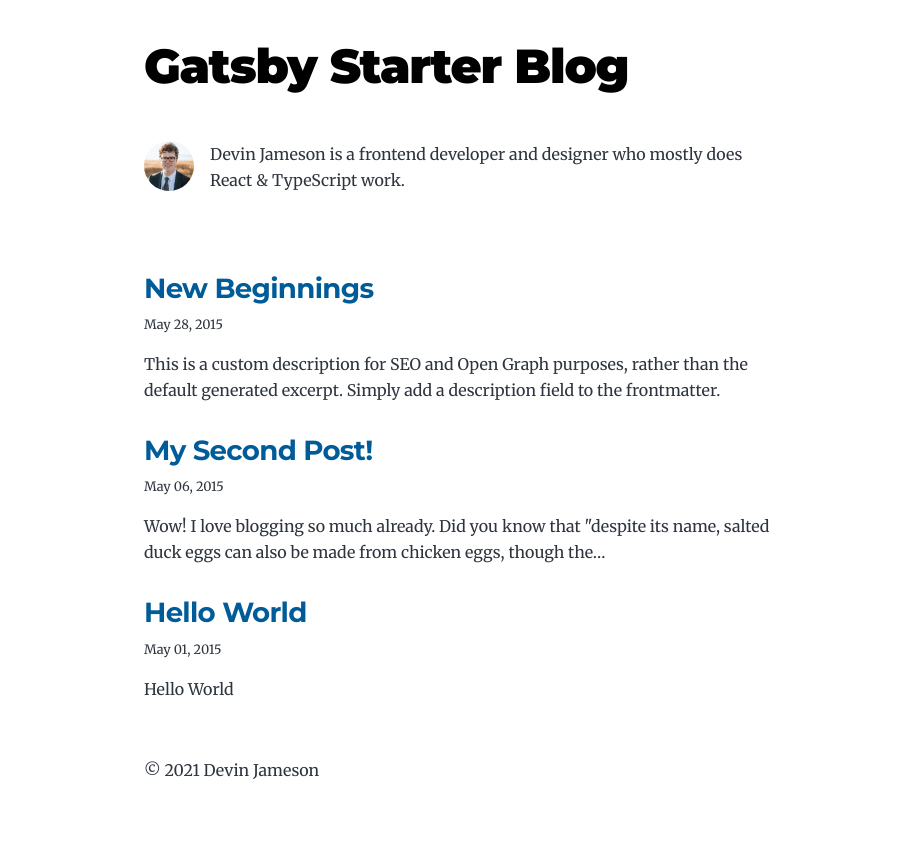
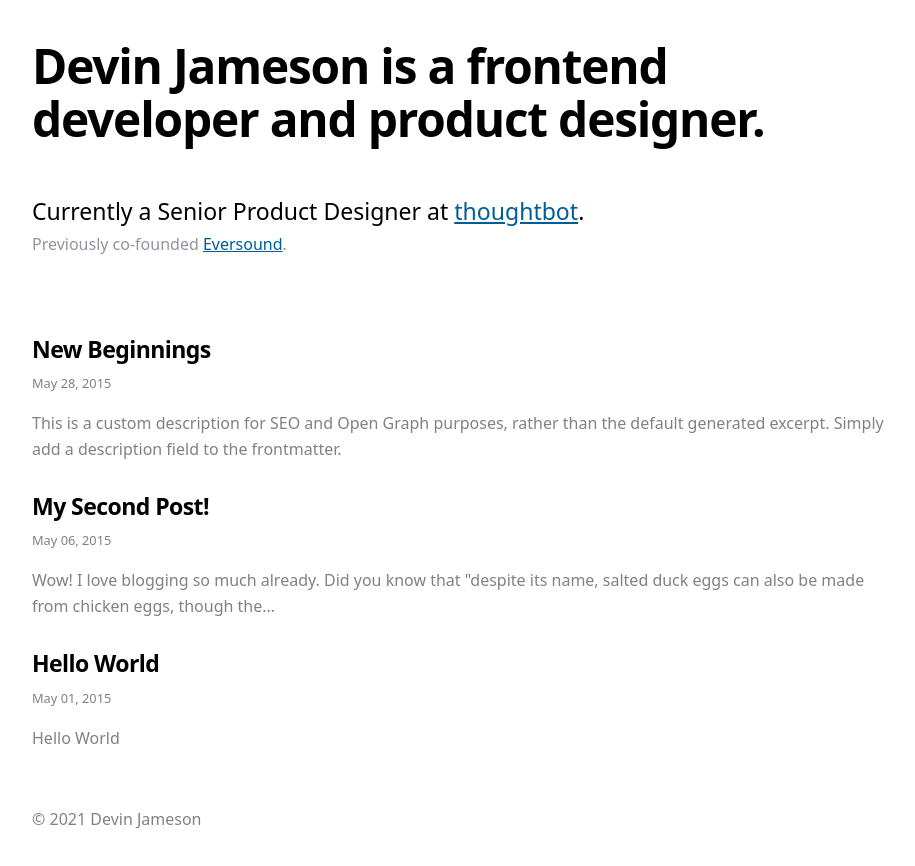
Before and after one commit to devinjameson/devin-jameson-website, a Gatsby site: page / in a window 1280 px wide. Shown: the whole page, without its empty margins (180-1095 px from the left). Built offline with nearby package versions, Linux system fonts and the light colour scheme; Gatsby itself is replaced by a stand-in of ours.

Commit message:
Make various customizations

```diff
--- a/gatsby-config.js
+++ b/gatsby-config.js
@@ -1,9 +1,9 @@
 module.exports = {
   siteMetadata: {
-    title: `Gatsby Starter Blog`,
+    title: `Devin Jameson`,
     author: {
-      name: `Kyle Mathews`,
-      summary: `who lives and works in San Francisco building useful things.`,
+      name: `Devin Jameson`,
+      summary: `is a frontend developer and designer.`,
     },
     description: `A starter blog demonstrating what Gatsby can do.`,
     siteUrl: `https://gatsbystarterblogsource.gatsbyjs.io/`,
@@ -12,6 +12,7 @@ module.exports = {
     },
   },
   plugins: [
+    `gatsby-plugin-sass`,
     `gatsby-plugin-image`,
     {
       resolve: `gatsby-source-filesystem`,
--- a/package.json
+++ b/package.json
@@ -16,6 +16,7 @@
     "gatsby-plugin-manifest": "^3.4.0",
     "gatsby-plugin-offline": "^4.4.0",
     "gatsby-plugin-react-helmet": "^4.4.0",
+    "gatsby-plugin-sass": "^4.6.0",
     "gatsby-plugin-sharp": "^3.4.1",
     "gatsby-remark-copy-linked-files": "^3.2.0",
     "gatsby-remark-images": "^4.2.0",
@@ -29,8 +30,7 @@
     "react": "^17.0.1",
     "react-dom": "^17.0.1",
     "react-helmet": "^6.1.0",
-    "typeface-merriweather": "0.0.72",
-    "typeface-montserrat": "0.0.75"
+    "sass": "^1.34.0"
   },
   "devDependencies": {
     "prettier": "2.2.1"
--- a/src/components/bio.js
+++ b/src/components/bio.js
@@ -1,13 +1,5 @@
-/**
- * Bio component that queries for data
- * with Gatsby's useStaticQuery component
- *
- * See: https://www.gatsbyjs.com/docs/use-static-query/
- */
-
 import * as React from "react"
 import { useStaticQuery, graphql } from "gatsby"
-import { StaticImage } from "gatsby-plugin-image"
 
 const Bio = () => {
   const data = useStaticQuery(graphql`
@@ -32,21 +24,17 @@ const Bio = () => {
 
   return (
     <div className="bio">
-      <StaticImage
-        className="bio-avatar"
-        layout="fixed"
-        formats={["AUTO", "WEBP", "AVIF"]}
-        src="../images/profile-pic.png"
-        width={50}
-        height={50}
-        quality={95}
-        alt="Profile picture"
-      />
-      {author?.name && (
-        <p>
-          Devin Jameson is a frontend developer and designer who mostly does
-          React & TypeScript work.
-        </p>
+      {author?.summary && (
+        <>
+          <p>
+            {`Currently a Senior Product Designer at `}
+            <a href="https://thoughtbot.com">thoughtbot</a>.
+          </p>
+          <p className="small">
+            {`Previously co-founded `}
+            <a href="https://eversoundhq.com">Eversound</a>.
+          </p>
+        </>
       )}
     </div>
   )
--- a/src/components/layout.js
+++ b/src/components/layout.js
@@ -9,7 +9,9 @@ const Layout = ({ location, title, children }) => {
   if (isRootPath) {
     header = (
       <h1 className="main-heading">
-        <Link to="/">{title}</Link>
+        <Link to="/">
+          {title} is a frontend developer and product designer.
+        </Link>
       </h1>
     )
   } else {
--- a/src/style.css
+++ b/src/style.scss
@@ -11,7 +11,7 @@
   --maxWidth-3xl: 48rem;
   --maxWidth-4xl: 56rem;
   --maxWidth-full: "100%";
-  --maxWidth-wrapper: var(--maxWidth-2xl);
+  --maxWidth-wrapper: var(--maxWidth-4xl);
   --spacing-px: "1px";
   --spacing-0: 0;
   --spacing-1: 0.25rem;
@@ -27,12 +27,12 @@
   --spacing-20: 5rem;
   --spacing-24: 6rem;
   --spacing-32: 8rem;
-  --fontFamily-sans: Montserrat, system-ui, -apple-system, BlinkMacSystemFont,
+  --fontFamily-sans: system-ui, -apple-system, BlinkMacSystemFont,
     "Segoe UI", Roboto, "Helvetica Neue", Arial, "Noto Sans", sans-serif,
     "Apple Color Emoji", "Segoe UI Emoji", "Segoe UI Symbol", "Noto Color Emoji";
-  --fontFamily-serif: "Merriweather", "Georgia", Cambria, "Times New Roman",
+  --fontFamily-serif: "Georgia", Cambria, "Times New Roman",
     Times, serif;
-  --font-body: var(--fontFamily-serif);
+  --font-body: var(--fontFamily-sans);
   --font-heading: var(--fontFamily-sans);
   --fontWeight-normal: 400;
   --fontWeight-medium: 500;
@@ -55,8 +55,9 @@
   --fontSize-6: 2.488rem;
   --fontSize-7: 2.986rem;
   --color-primary: #005b99;
-  --color-text: #2e353f;
-  --color-text-light: #4f5969;
+  --color-text-dark: #000000;
+  --color-text: #818181;
+  --color-text-light: #94939e;
   --color-heading: #1a202c;
   --color-heading-black: black;
   --color-accent: #d1dce5;
@@ -118,7 +119,7 @@ h6 {
 }
 
 h1 {
-  font-weight: var(--fontWeight-black);
+  font-weight: var(--fontWeight-semibold);
   font-size: var(--fontSize-6);
   color: var(--color-heading-black);
 }
@@ -269,8 +270,9 @@ a:focus {
 }
 
 .post-list-item h2 {
-  font-size: var(--fontSize-4);
-  color: var(--color-primary);
+  font-size: var(--fontSize-3);
+  font-weight: var(--fontWeight-semibold);
+  color: var(--color-text-dark);
   margin-bottom: var(--spacing-2);
   margin-top: var(--spacing-0);
 }
@@ -284,16 +286,24 @@ a:focus {
   font-family: var(--font-heading);
   text-decoration: none;
   font-size: var(--fontSize-2);
+  color: var(--color-text-dark);
 }
 
 .bio {
-  display: flex;
   margin-bottom: var(--spacing-16);
+
+  p {
+    font-size: var(--fontSize-3);
+    margin-bottom: var(--spacing-0);
+    color: var(--color-text-dark);
+
+    &.small {
+      font-size: var(--fontSize-1);
+      color: var(--color-text-light);
+    }
+  }
 }
 
-.bio p {
-  margin-bottom: var(--spacing-0);
-}
 
 .bio-avatar {
   margin-right: var(--spacing-4);
```
Also changed, not shown: gatsby-browser.js (+2 -9 lines), src/normalize.scss (renamed from src/normalize.css), 1 other file.
